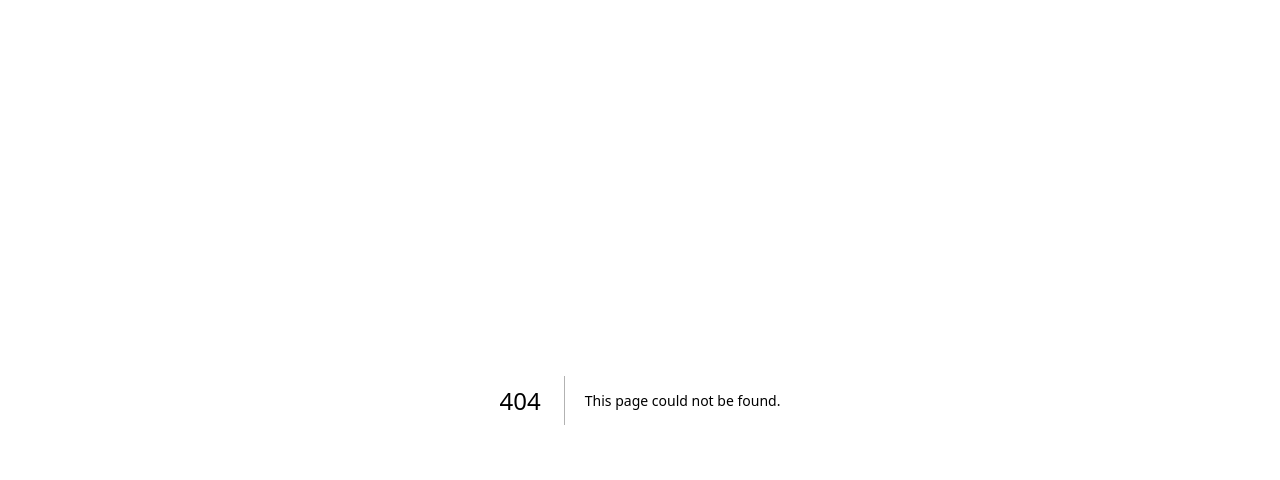
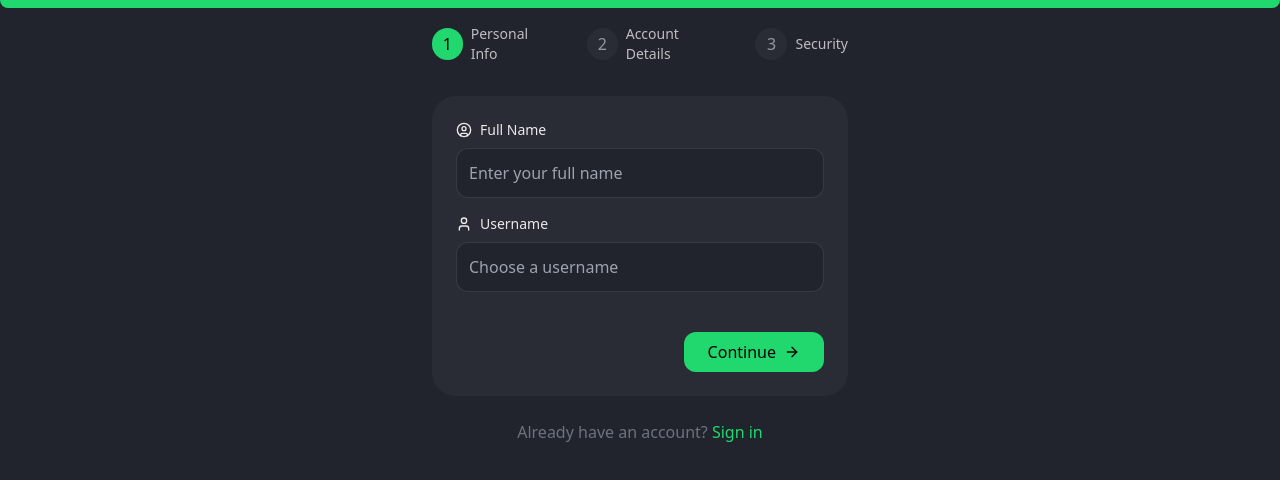
Before and after one commit to kaizerpwn/carbo, a Next.js app: page /sign-up in a window 1280 px wide. Before the commit this address had no page. Shown: the top 480 px of the page. Built offline with nearby package versions, Linux system fonts and the light colour scheme.

Commit message:
Implement new login page component and remove old login page

```diff
--- a/src/app/login/page.tsx
+++ b/src/app/sign-in/page.tsx
@@ -19,11 +19,10 @@ const Login: React.FC = () => {
 
   const handleSubmit = async (e: React.FormEvent) => {
     e.preventDefault();
-    setError(null); // Reset error state
+    setError(null);
     try {
       const response = await AuthAPI.loginUser(formData);
       console.log("Login successful:", response);
-      // Handle successful login (e.g., redirect, show message, etc.)
     } catch (error) {
       console.error("Login error:", error);
       setError("Invalid email or password. Please try again.");
@@ -124,7 +123,7 @@ const Login: React.FC = () => {
 
           <p className="text-center text-[#6B7280] text-sm">
             Don&apos;t have an account?{" "}
-            <a href="/signup" className="text-primaryColor hover:underline">
+            <a href="/sign-up" className="text-primaryColor hover:underline">
               Sign up
             </a>
           </p>
--- /dev/null
+++ b/src/app/sign-up/page.tsx
@@ -0,0 +1,224 @@
+"use client";
+
+import React, { useState } from "react";
+import {
+  ArrowRight,
+  ArrowLeft,
+  Check,
+  Lock,
+  Mail,
+  User,
+  UserCircle,
+} from "lucide-react";
+
+interface SignupData {
+  fullName: string;
+  username: string;
+  email: string;
+  password: string;
+  confirmPassword: string;
+}
+
+const SignupWizard: React.FC = () => {
+  const [step, setStep] = useState(1);
+  const [formData, setFormData] = useState<SignupData>({
+    fullName: "",
+    username: "",
+    email: "",
+    password: "",
+    confirmPassword: "",
+  });
+
+  const updateFormData = (key: keyof SignupData, value: string) => {
+    setFormData((prev) => ({ ...prev, [key]: value }));
+  };
+
+  const steps = [
+    { number: 1, title: "Personal Info" },
+    { number: 2, title: "Account Details" },
+    { number: 3, title: "Security" },
+  ];
+
+  const renderStepContent = () => {
+    switch (step) {
+      case 1:
+        return (
+          <div className="space-y-4">
+            <div className="space-y-2">
+              <label className="text-sm text-white/90 flex items-center gap-2">
+                <UserCircle className="w-4 h-4" />
+                Full Name
+              </label>
+              <input
+                type="text"
+                value={formData.fullName}
+                onChange={(e) => updateFormData("fullName", e.target.value)}
+                className="w-full bg-backgroundDark rounded-xl p-3 text-white border border-white/10 focus:border-primaryColor focus:outline-none"
+                placeholder="Enter your full name"
+                required
+              />
+            </div>
+            <div className="space-y-2">
+              <label className="text-sm text-white/90 flex items-center gap-2">
+                <User className="w-4 h-4" />
+                Username
+              </label>
+              <input
+                type="text"
+                value={formData.username}
+                onChange={(e) => updateFormData("username", e.target.value)}
+                className="w-full bg-backgroundDark rounded-xl p-3 text-white border border-white/10 focus:border-primaryColor focus:outline-none"
+                placeholder="Choose a username"
+                required
+              />
+            </div>
+          </div>
+        );
+      case 2:
+        return (
+          <div className="space-y-4">
+            <div className="space-y-2">
+              <label className="text-sm text-white/90 flex items-center gap-2">
+                <Mail className="w-4 h-4" />
+                Email Address
+              </label>
+              <input
+                type="email"
+                value={formData.email}
+                onChange={(e) => updateFormData("email", e.target.value)}
+                className="w-full bg-backgroundDark rounded-xl p-3 text-white border border-white/10 focus:border-primaryColor focus:outline-none"
+                placeholder="Enter your email"
+                required
+              />
+            </div>
+          </div>
+        );
+      case 3:
+        return (
+          <div className="space-y-4">
+            <div className="space-y-2">
+              <label className="text-sm text-white/90 flex items-center gap-2">
+                <Lock className="w-4 h-4" />
+                Password
+              </label>
+              <input
+                type="password"
+                value={formData.password}
+                onChange={(e) => updateFormData("password", e.target.value)}
+                className="w-full bg-backgroundDark rounded-xl p-3 text-white border border-white/10 focus:border-primaryColor focus:outline-none"
+                placeholder="Create a password"
+                required
+              />
+            </div>
+            <div className="space-y-2">
+              <label className="text-sm text-white/90 flex items-center gap-2">
+                <Lock className="w-4 h-4" />
+                Confirm Password
+              </label>
+              <input
+                type="password"
+                value={formData.confirmPassword}
+                onChange={(e) =>
+                  updateFormData("confirmPassword", e.target.value)
+                }
+                className="w-full bg-backgroundDark rounded-xl p-3 text-white border border-white/10 focus:border-primaryColor focus:outline-none"
+                placeholder="Confirm your password"
+                required
+              />
+            </div>
+          </div>
+        );
+      default:
+        return null;
+    }
+  };
+
+  const handleSubmit = (e: React.FormEvent) => {
+    e.preventDefault();
+    if (step < 3) {
+      setStep(step + 1);
+    } else {
+      console.log("Form submitted:", formData);
+      // Handle form submission
+    }
+  };
+
+  return (
+    <div className="min-h-screen bg-backgroundDark">
+      {/* Top Gradient Bar */}
+      <div className="h-2 bg-primaryColor rounded-b-lg" />
+
+      <div className="max-w-md mx-auto p-4">
+        {/* Steps Progress */}
+        <div className="mb-8">
+          <div className="flex justify-between items-center">
+            {steps.map((s, index) => (
+              <React.Fragment key={s.number}>
+                <div className="flex items-center">
+                  <div
+                    className={`w-8 h-8 rounded-full flex items-center justify-center ${
+                      step >= s.number
+                        ? "bg-primaryColor text-black"
+                        : "bg-backgroundLight text-white/50"
+                    }`}
+                  >
+                    {step > s.number ? (
+                      <Check className="w-5 h-5" />
+                    ) : (
+                      <span>{s.number}</span>
+                    )}
+                  </div>
+                  <span className="ml-2 text-sm text-white/70">{s.title}</span>
+                </div>
+                {index < steps.length - 1 && (
+                  <div
+                    className={`flex-1 h-0.5 mx-4 ${
+                      step > s.number ? "bg-primaryColor" : "bg-backgroundLight"
+                    }`}
+                  />
+                )}
+              </React.Fragment>
+            ))}
+          </div>
+        </div>
+
+        {/* Form */}
+        <div className="bg-backgroundLight rounded-3xl p-6">
+          <form onSubmit={handleSubmit} className="space-y-6">
+            {renderStepContent()}
+
+            <div className="flex justify-between pt-4">
+              {step > 1 && (
+                <button
+                  type="button"
+                  onClick={() => setStep(step - 1)}
+                  className="flex items-center gap-2 text-white/70 hover:text-white"
+                >
+                  <ArrowLeft className="w-4 h-4" />
+                  Back
+                </button>
+              )}
+              <button
+                type="submit"
+                className={`flex items-center gap-2 bg-primaryColor text-black font-medium px-6 py-2 rounded-xl ml-auto`}
+              >
+                {step === 3 ? "Complete" : "Continue"}
+                {step < 3 && <ArrowRight className="w-4 h-4" />}
+              </button>
+            </div>
+          </form>
+        </div>
+
+        {/* Sign In Link */}
+        <p className="text-center mt-6 text-[#6B7280]">
+          Already have an account?{" "}
+          <a href="/signin" className="text-primaryColor hover:underline">
+            Sign in
+          </a>
+        </p>
+      </div>
+    </div>
+  );
+};
+
+export default SignupWizard;
```
